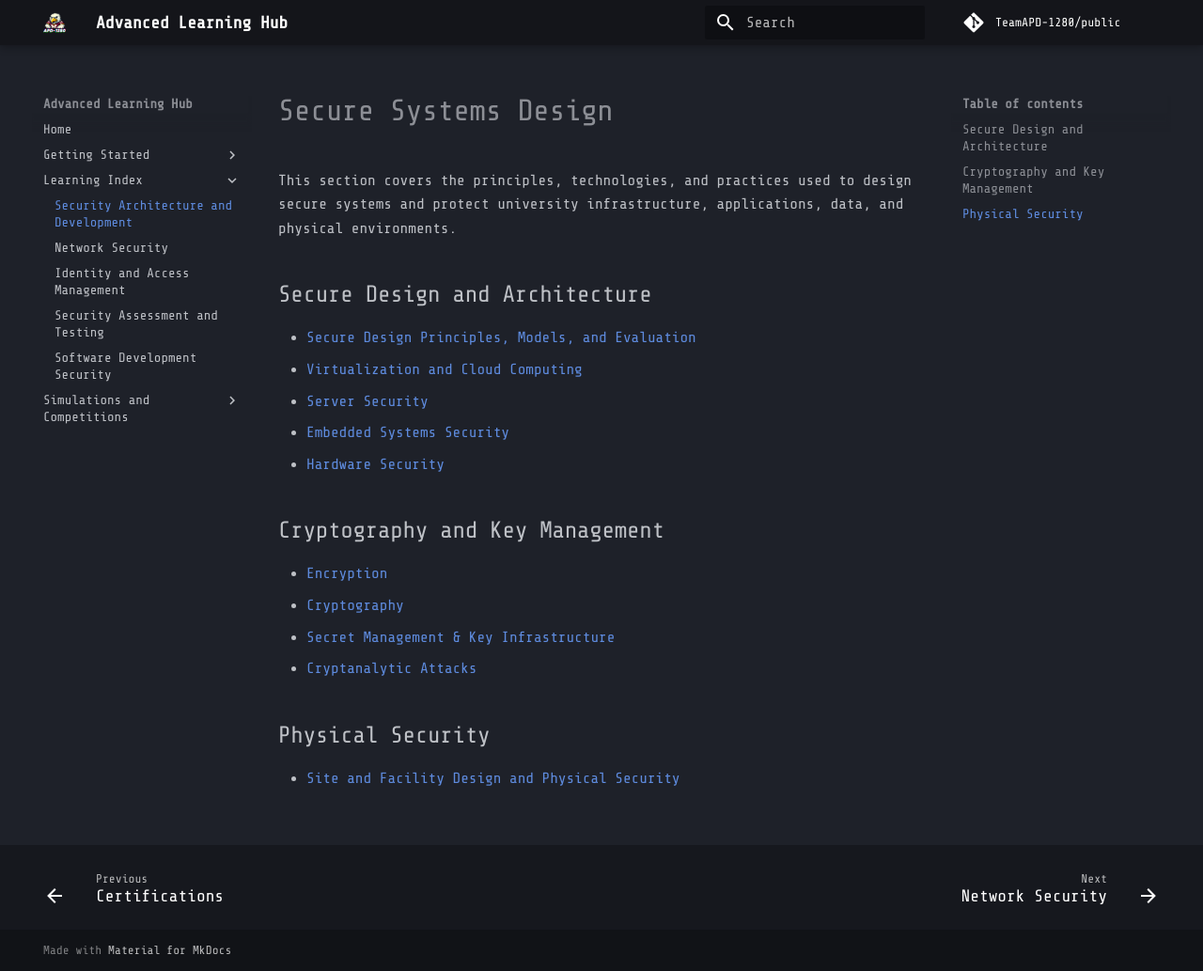
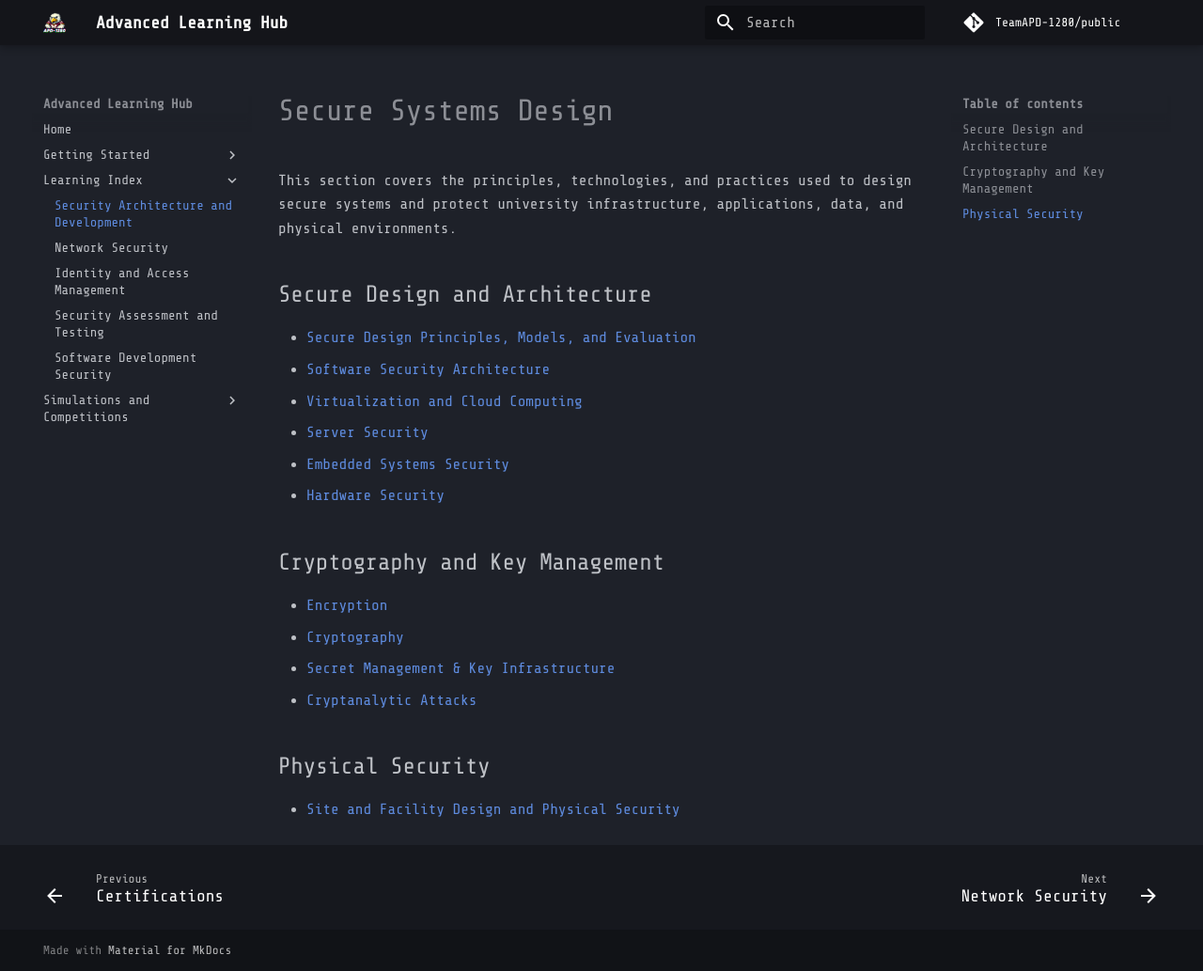
Before and after one commit to Fazmin/public, an MkDocs documentation site: the page built from docs/learning/security-architecture-and-development/index.md, in a window 1280 px wide and 1033 px high. Shown: the whole window at 94% size. Built offline with MkDocs 1.6.1 and Material for MkDocs 9.7.7, drawn with Linux system fonts in a browser that asks for light colours; comment, search, counter and statistics services are not loaded.

Commit message:
link software security architecture page from the section index

```diff
--- a/docs/learning/security-architecture-and-development/index.md
+++ b/docs/learning/security-architecture-and-development/index.md
@@ -5,6 +5,7 @@ This section covers the principles, technologies, and practices used to design s
 ## Secure Design and Architecture
 
 - [Secure Design Principles, Models, and Evaluation](secure-design-principles-models-and-evaluation.md)
+- [Software Security Architecture](software-security-architecture.md)
 - [Virtualization and Cloud Computing](virtualization-and-cloud-computing.md)
 - [Server Security](server-security.md)
 - [Embedded Systems Security](embedded-systems-security.md)
```
